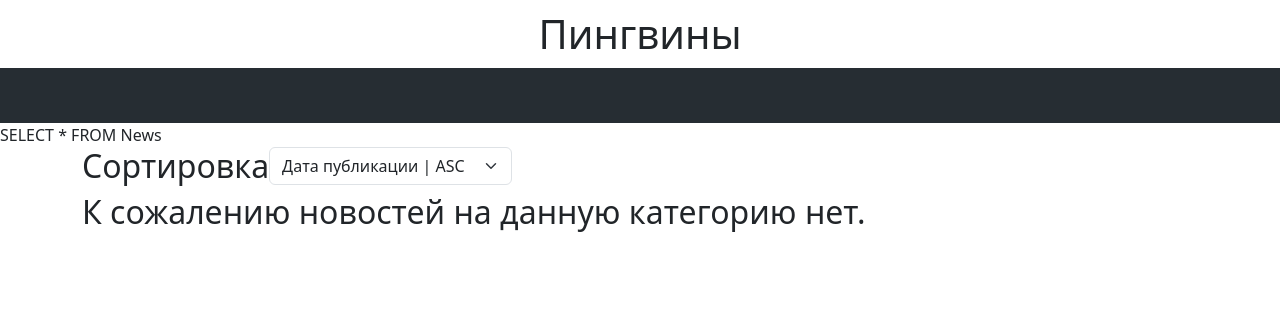
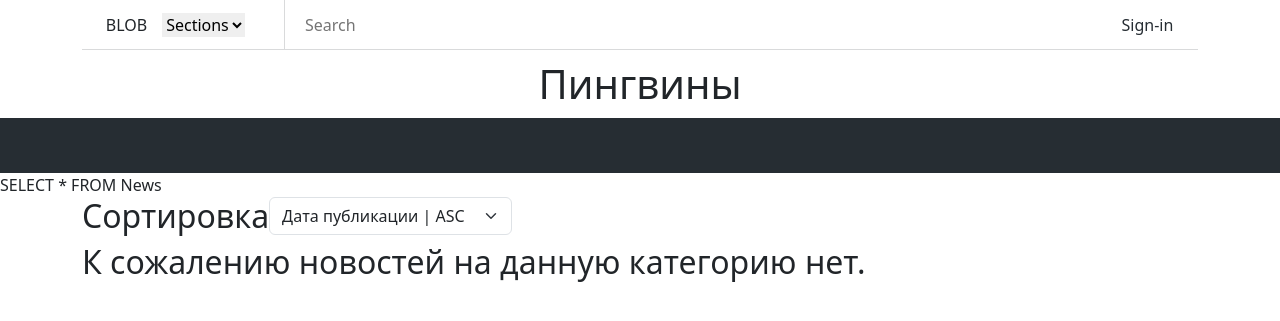
Before and after one commit to KhamitovDanil/Penguins, a PHP site: page / in a window 1280 px wide. Shown: the top 321 px of the page. Run offline with PHP 8.4, Linux system fonts and the light colour scheme; data that the repository does not hold is empty.

Commit message:
Поиск

```diff
--- a/Auth_Reg/auth.php
+++ b/CreateNew/Auth_Reg/auth.php
@@ -12,7 +12,7 @@
 <? require_once "header.php"; ?>
 
 <div class="container mt-4">
-<h1>Форма регистрации</h1>
+<h1>Форма авторизации</h1>
 <form action="auth-db.php" method="post">
 	<input type="text" name="login" class="form-control" id="login" placeholder="Логин" required><br>
 	<input type="password" name="pass" class="form-control" id="pass" placeholder="Пароль" required><br>
--- a/CreateNew/css/style.css
+++ b/CreateNew/css/style.css
@@ -7,15 +7,13 @@
     max-width: 1140px;
     margin: 0 auto;
 }
- .nav {
+.nav {
     width: 100%;
     height: 50px;
-    display: flex;
     align-items: center;
     border-bottom: 1px solid #D9DADB;
-}
-.sections label {
-    margin: 0 25px 0 15px;
+    display: grid;
+    grid-template-columns: 2fr 8fr 1fr;
 }
 .sections {
     height: 50px;
@@ -26,7 +24,7 @@
 .search {
     display: flex;
     align-items: center;
-    width: 100%;
+    padding: 0 20px;
 }
 .search input {
     height: 20px;
@@ -36,10 +34,14 @@
 .search img {
     margin: 0 10px 0 25px;
 }
-.sign button {
+.sign_btn {
     border: 0;
     margin: 0 10px 0 25px;
     background: none;
+}
+.sign_btn a {
+    text-decoration: none;
+    color: #262D33;
 }
 .sign label {
     width: 50px;
@@ -103,6 +105,16 @@
 .newsTitle {
     margin: 0 10px 0;
 }
+.sections {
+    display: flex;
+    justify-content: center;
+    align-items: center;
+}
+#sections_select {
+    border: none;
+    margin: 0 15px;
+}
+
 
 
 /* ONE NEW PAGE */
--- a/CreateNew/header.php
+++ b/CreateNew/header.php
@@ -1,19 +1,52 @@
+<?php
+require "connect.php";
+$items = mysqli_query($con, "SELECT * FROM Categories");
+$all = mysqli_fetch_all($items);
+$sort = isset($_GET["sort"])?$_GET["sort"]:"";
+$search = isset($_GET["search"])?$_GET["search"]:"";
+$category = isset($_GET["category"])?$_GET["category"]:"";
+?>
 <head>
     <link rel="stylesheet" href="css/style.css">
+    <script src="https://cdnjs.cloudflare.com/ajax/libs/jquery/3.7.1/jquery.min.js" integrity="sha512-v2CJ7UaYy4JwqLDIrZUI/4hqeoQieOmAZNXBeQyjo21dadnwR+8ZaIJVT8EE2iyI61OV8e6M8PP2/4hpQINQ/g==" crossorigin="anonymous" referrerpolicy="no-referrer"></script>
 </head>
 <header class="header">
+    <div class="container">
+        <form action="" method="GET">
+            <nav class="nav">
+                <div class="sections">
+                    <label for="sections_select">BLOB</label>
+                    <select id="sections_select">
+                        <option value="sections">Sections</option>
+                    </select>
+                </div>
+                <div class="search">
+                    <label for="search"></label>
+                    <input type="text" id="search" name="search" placeholder="Search" value="<?php if ($search) echo $search ?>">
+                </div>
+                <div class="sign-in">
+                    <button class="sign_btn"><a href="Auth_Reg/auth.php">Sign-in</a></button>
+                </div>
+                <input type="hidden" name="category" value="<?= $category ?>">
+                <input type="hidden" name="sort" value="<?= $sort; ?>">
+            </nav>
+        </form>
+    </div>
     <h1 class='main_h1' onclick="location.href='/'">Пингвины</h1>
     <div class="links">
         <ul class="container links">
         <?php
-            $sort = isset($_GET["sort"])?$_GET["sort"]:"";
-            require "connect.php";
-            $items = mysqli_query($con, "SELECT * FROM Categories");
-            $all = mysqli_fetch_all($items);
             foreach ($all as $elem) {
-                echo "<li><a href='?category=$elem[0]&sort=$sort' >" . $elem[1] . "</a></li>";
+                echo "<li><a href='?category=$elem[0]&sort=$sort'>" . $elem[1] . "</a></li>";
             }
         ?>
         </ul>
     </div>
 </header>
+<script>
+    $("#search").keypress(function(event) {
+        if (event.which === 13) {
+            $("#search").submit();
+        }
+    });
+</script>
--- a/CreateNew/index.php
+++ b/CreateNew/index.php
@@ -24,9 +24,15 @@
 $category = isset($_GET["category"])?$_GET["category"]:false;
 $sort = isset($_GET['sort'])?$_GET['sort']:false;
 $query_news = "SELECT * FROM News ";
+$search = isset($_GET["search"])?$_GET["search"]:false;
 
 if ($category) {
     $query_news .= "WHERE category_id = $category ";
+}
+if ($category and $search) {
+    $query_news .= "AND title LIKE '%$search%' ";
+} else if ($search) {
+    $query_news .= "WHERE title LIKE '%$search%' ";
 }
 if ($sort and $sort != "") {
     $query_news .= "ORDER BY $sort";
@@ -34,7 +40,6 @@
 echo $query_news;
 $news = mysqli_query($con, $query_news);
 ?>
-
 
 <section class="last-news">
     <div class="container d-flex flex-wrap">
@@ -44,6 +49,7 @@
                 <option value="publish_date ASC" <?= ($sort and $sort == "publish_date ASC")?"selected":""?>>Дата публикации | ASC</option>
                 <option value="publish_date DESC" <?= ($sort and $sort == "publish_date DESC")?"selected":""?>>Дата публикации | DESC</option>
                 <input type="hidden" name="category" value="<?= isset($_GET["category"])?$_GET["category"]:""; ?>">
+                <input type="hidden" name="search" value="<?= isset($_GET["search"])?$_GET["search"]:""; ?>">
             </select>
         </form>
     </div>
@@ -65,7 +71,6 @@
     </div>
 </section>
 
-
 <script>
     $("#sort-select").change(function() {
         $("#sort-form").submit();
```
Also changed, not shown: CreateNew/Auth_Reg/auth-db.php (renamed from Auth_Reg/auth-db.php), CreateNew/Auth_Reg/connectDB.php (renamed from Auth_Reg/connectDB.php), CreateNew/Auth_Reg/exit.php (renamed from Auth_Reg/exit.php), CreateNew/Auth_Reg/header.php (renamed from Auth_Reg/header.php), CreateNew/Auth_Reg/page.php (renamed from Auth_Reg/page.php), CreateNew/Auth_Reg/reg-db.php (renamed from Auth_Reg/reg-db.php), CreateNew/Auth_Reg/reg.php (renamed from Auth_Reg/reg.php), CreateNew/images/news/4.jfif (added), CreateNew/images/news/asc-sort.png (added), CreateNew/images/news/desc-sort.png (added), CreateNew/images/news/many_pengs.avif (added).
